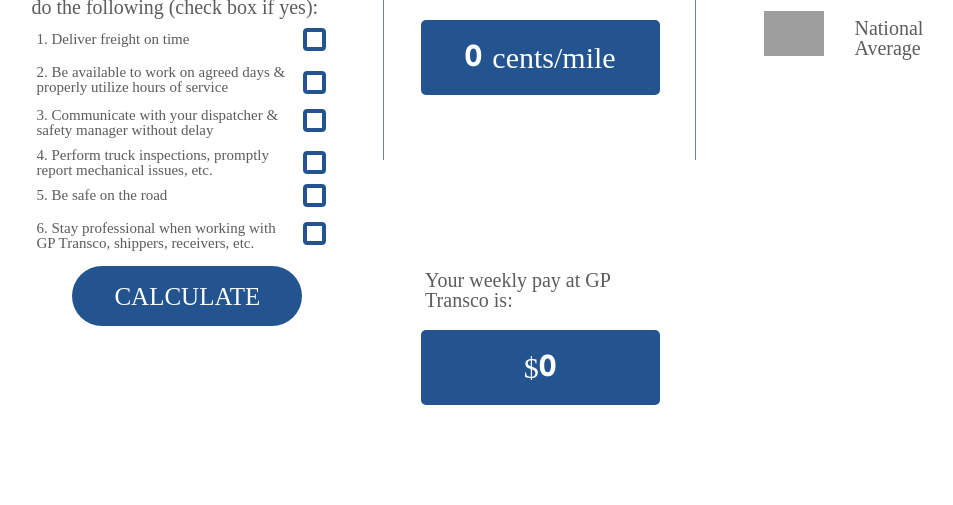
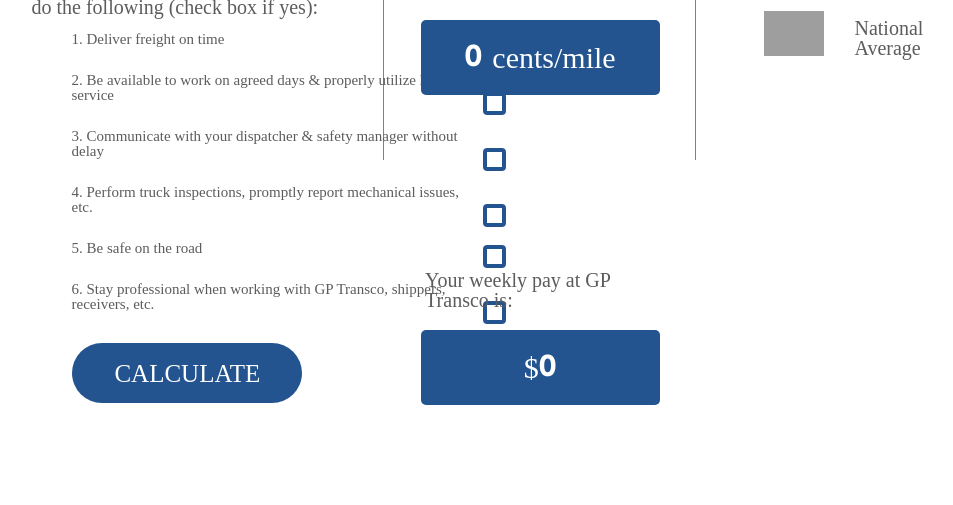
Before and after one commit to MariusDirda/GpTranscoCalc.github.io, a PHP site: page / in a window 1280 px wide. Shown: the part 385-890 px from the top of the page, without its empty margins (116-1069 px from the left). Run offline with PHP 8.4, Linux system fonts and the light colour scheme; some libraries are stand-ins or nearby versions; some web fonts are replaced; grey boxes are pictures that could not be loaded.

Commit message:
Edited checkboxes

```diff
--- a/index.html
+++ b/index.html
@@ -85,32 +85,32 @@
             </div>
             <div class="RadioButtons row justify-content-center radiosize">
 
-              <div class="row">
+              <div class="row marginCheck">
                 <div class="radioTextWidth">1. Deliver freight on time</div>
                 <div><input class="radioButtonPlace rb1" type="checkbox" name="" id="radioChecked1"></div>
               </div>
 
-              <div class="row">
+              <div class="row marginCheck">
                 <div class="radioTextWidth">2. Be available to work on agreed days & properly utilize hours of service</div>
                 <div><input class="radioButtonPlace rb2" type="checkbox" name="" id="radioChecked2"></div>
 
               </div>
-              <div class="row">
+              <div class="row marginCheck">
                 <div class="radioTextWidth">3. Communicate with your dispatcher & safety manager without delay </div>
                 <div><input class="radioButtonPlace rb3" type="checkbox" name="" id="radioChecked3"></div>
 
               </div>
-              <div class="row">
+              <div class="row marginCheck">
                 <div class="radioTextWidth">4. Perform truck inspections, promptly report mechanical issues, etc.</div>
                 <div><input class="radioButtonPlace rb4" type="checkbox" name="" id="radioChecked4"></div>
 
               </div>
-              <div class="row">
+              <div class="row marginCheck">
                 <div class="radioTextWidth">5. Be safe on the road</div>
                 <div><input class="radioButtonPlace rb5" type="checkbox" name="" id="radioChecked5"></div>
 
               </div>
-              <div class="row">
+              <div class="row marginCheck">
                 <div class="radioTextWidth" >6. Stay professional when working with GP Transco, shippers, receivers, etc.</div>
                 <div><input class="radioButtonPlace rb6" type="checkbox" name="" id="radioChecked6"></div>
 
--- a/style.css
+++ b/style.css
@@ -77,6 +118,48 @@ padding-right: 16px !important;
 }
 
 @media only screen and (min-device-width: 501px) and (max-device-width: 800px) and (orientation: landscape) {
+
+
+  .rb1,
+  .rb2,
+  .rb3,
+  .rb4,
+  .rb5,
+  .rb6{
+  margin-left: 400px !important;
+margin-top: -10px !important;
+  }
+
+
+.rb1{
+  margin-top: -30px !important
+}
+
+.rb2{
+  margin-top: -20px !important
+}
+
+.rb3,.rb4,.rb5{
+  margin-top: -20px !important
+}
+
+.rb6{
+margin-top: -30px !important
+
+}
+
+
+
+    .radioTextWidth{
+      width: 400px !important;
+    }
+
+
+  .marginCheck{
+  margin-left:200px !important;
+  }
+
+
 
 
     .selectInput {
```
Also changed, not shown: other parts of style.css (+63 -0 lines).
